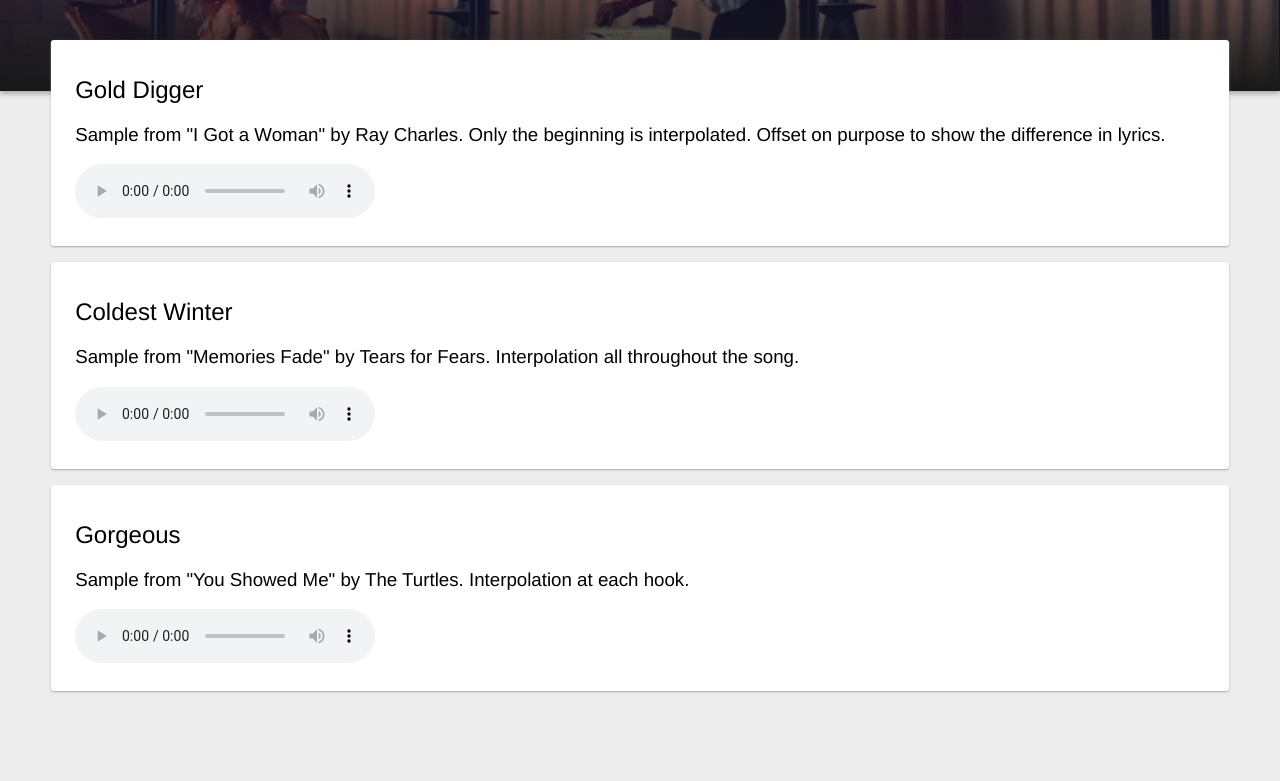
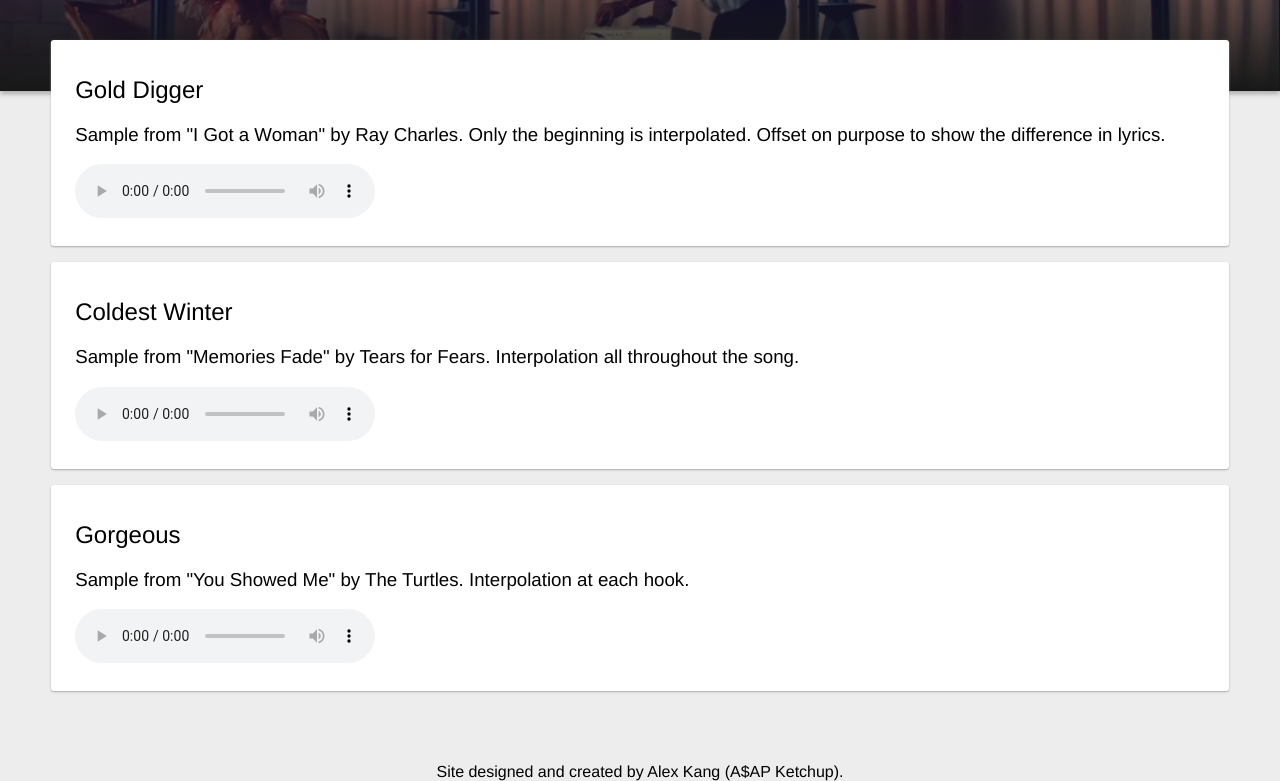
Before and after one commit to alexkang/alexkang.github.io, a plain HTML site: page kanye/index.html in a window 1280 px wide. Shown: the part 173-954 px from the top of the page. Before the commit the page ends 880 px from the top, so only its background shows below. Drawn offline with Linux system fonts and the light colour scheme.

Commit message:
Added footer

```diff
--- a/kanye/index.html
+++ b/kanye/index.html
@@ -40,10 +40,13 @@
 			</audio>
 		</div>
 
+		<div class="footer">
+			Site designed and created by Alex Kang (A$AP Ketchup).
+		</div>
+
 	</div>
 
-
-	<div class="banner_holder" >
+	<div class="banner_holder">
 		<div class="banner" />
 		<div class="banner_overlay" />
 	</div>
--- a/kanye/style.css
+++ b/kanye/style.css
@@ -49,7 +49,7 @@
 	position: absolute;
 	top: 12%;
 	width: 100%;
-	margin-bottom: 2%;
+	margin-bottom: 16px;
 	z-index: 1;
 }
 
@@ -63,3 +63,8 @@
 	margin-right: 4%;
 	border-radius:3px;
 }
+
+.footer {
+	margin-top: 72px;
+	text-align: center;
+}
```
